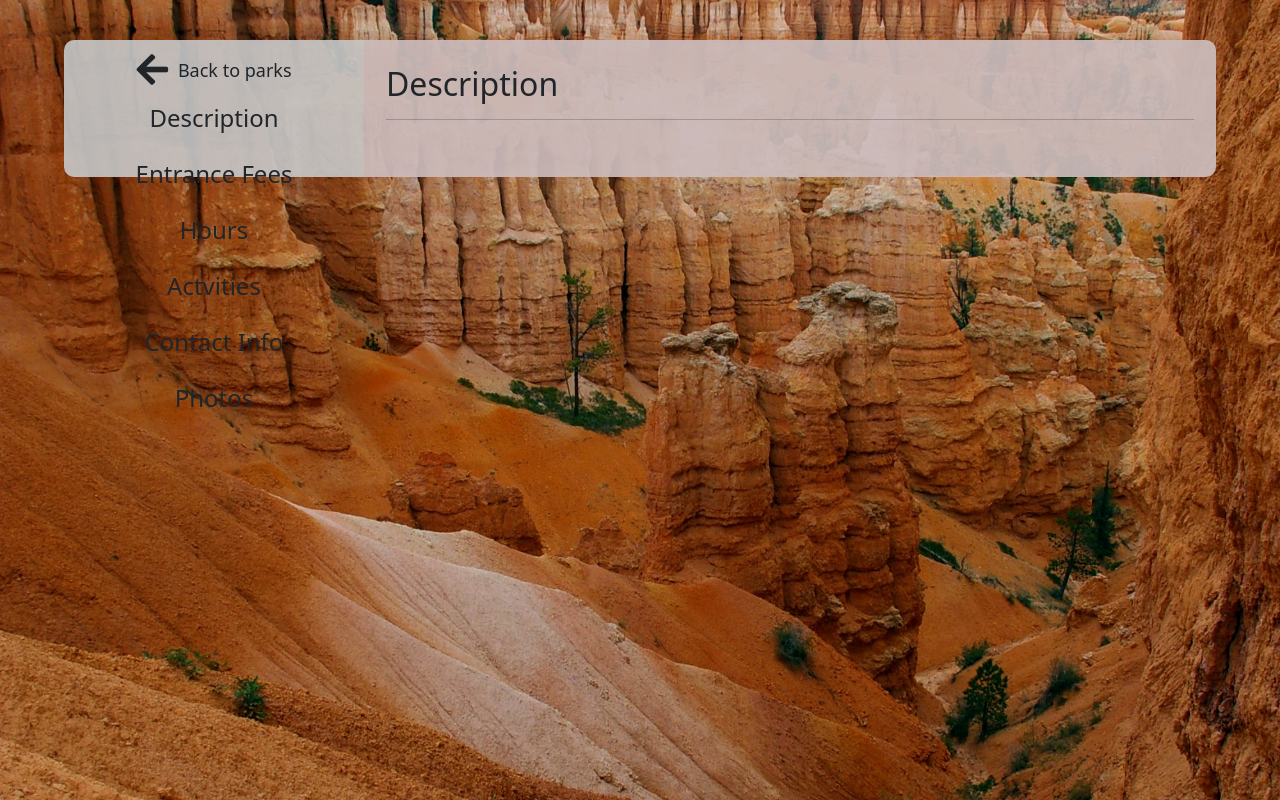
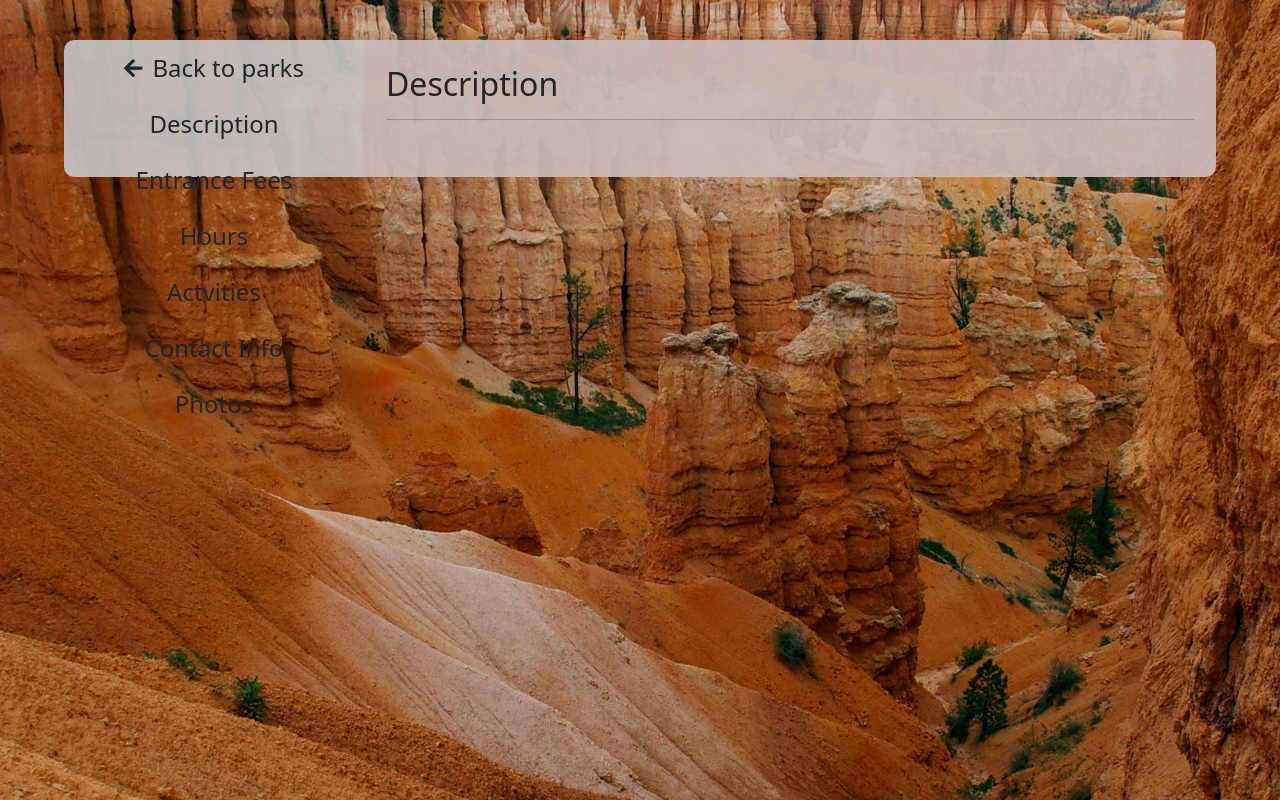
Before and after one commit to Mark-Mulligan/outdoor-adventures-v2.0, a React (Create React App) app in the folder client/: page /parks/1 in a window 1280 px wide. Built offline with nearby package versions, Linux system fonts and the light colour scheme; no server answers.

Commit message:
worked on park nav links

```diff
--- a/client/src/components/parkInfo/ParkInfoNav/ParkInfoNav.css
+++ b/client/src/components/parkInfo/ParkInfoNav/ParkInfoNav.css
@@ -21,32 +21,29 @@
 }
 
 .back-link {
-  display: flex;
-  align-items: center;
-  justify-content: center;
-  font-size: 18px;
+  border-top-left-radius: 10px;
 }
 
 .back-link i {
   margin-right: 10px;
 }
 
-.park-left-nav-top {
-  padding: 10px;
-}
-
-.park-left-nav li {
-  font-size: 1.5rem;
-  padding-bottom: 20px;
-  text-align: center;
+.park-left-nav li:hover {
+  background: rgba(170, 170, 170, 0.8);
+  cursor: pointer;
 }
 
 .park-left-nav a {
+  display: flex;
+  align-items: center;
+  justify-content: center;
+  font-size: 1.5rem;
   text-decoration: none;
   color: inherit;
-  padding: 2px;
+  padding-top: 10px;
+  padding-bottom: 10px;
 }
 
 .park-left-nav a:hover {
-  color: rgb(50, 50, 50);
+  color: inherit;
 }
--- a/client/src/components/parkInfo/ParkInfoNav/index.js
+++ b/client/src/components/parkInfo/ParkInfoNav/index.js
@@ -19,15 +19,14 @@ const ParkInfoNav = ({ menuOpen, handleMenuClick }) => {
     <>
       {windowWidth < 900 ? (
         <div className={`park-left-nav ${menuOpen ? 'menu-open' : 'menu-closed'}`}>
-          <div className="park-left-nav-top">
-            <Link className="back-link" to="/parks">
-              <i className="fas fa-2x fa-arrow-left"></i> Back to parks
-            </Link>
-          </div>
-
           <ul className="no-space-list">
+            <li className="back-link">
+              <Link to="/parks">
+                <i className="fas fa-sm fa-arrow-left"></i> Back to parks
+              </Link>
+            </li>
             <li>
-              <a onClick={handleMenuClick} href="#description">
+              <a className="nav-link-effect" onClick={handleMenuClick} href="#description">
                 Description
               </a>
             </li>
@@ -60,13 +59,12 @@ const ParkInfoNav = ({ menuOpen, handleMenuClick }) => {
         </div>
       ) : (
         <div className="park-left-nav">
-          <div className="park-left-nav-top">
-            <Link className="back-link" to="/parks">
-              <i className="fas fa-2x fa-arrow-left"></i> Back to parks
-            </Link>
-          </div>
-
           <ul className="no-space-list">
+            <li>
+              <Link className="back-link" to="/parks">
+                <i className="fas fa-2x fa-arrow-left"></i> Back to parks
+              </Link>
+            </li>
             <li>
               <a href="#description">Description</a>
             </li>
```
